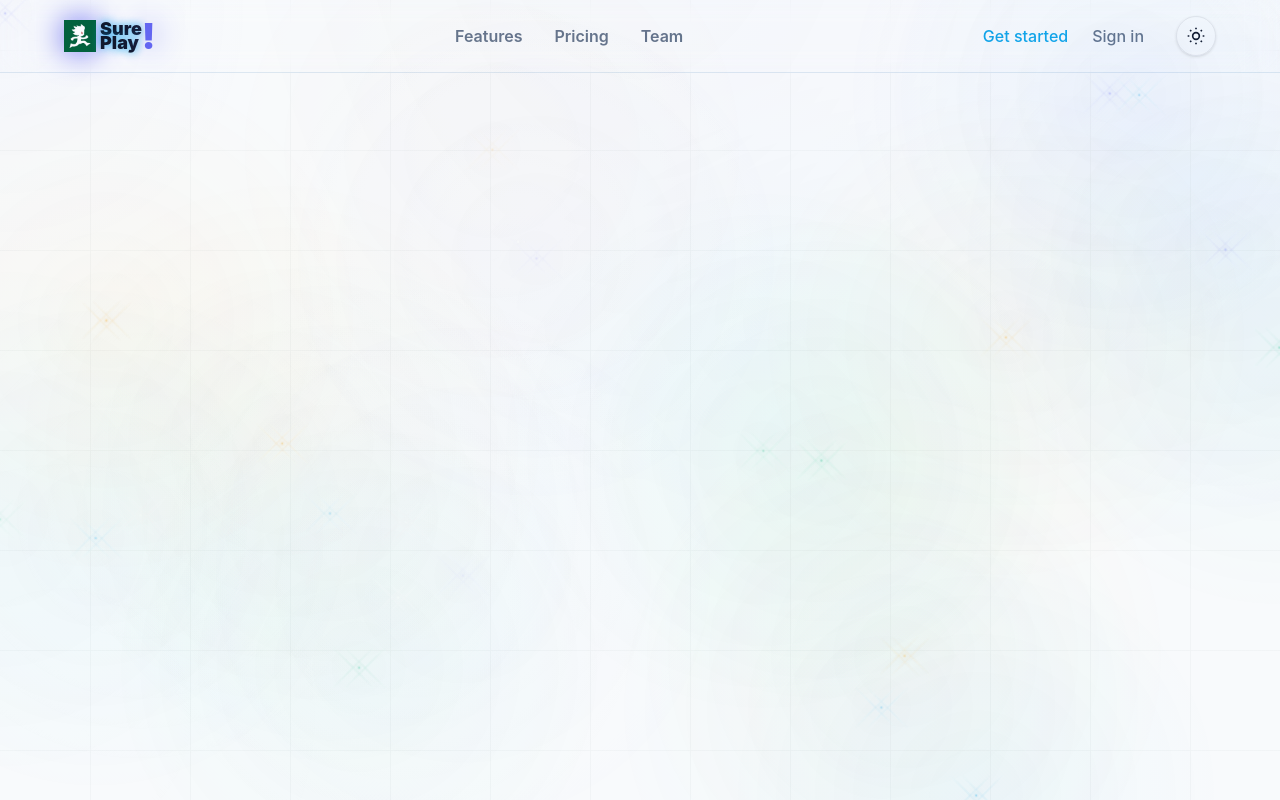
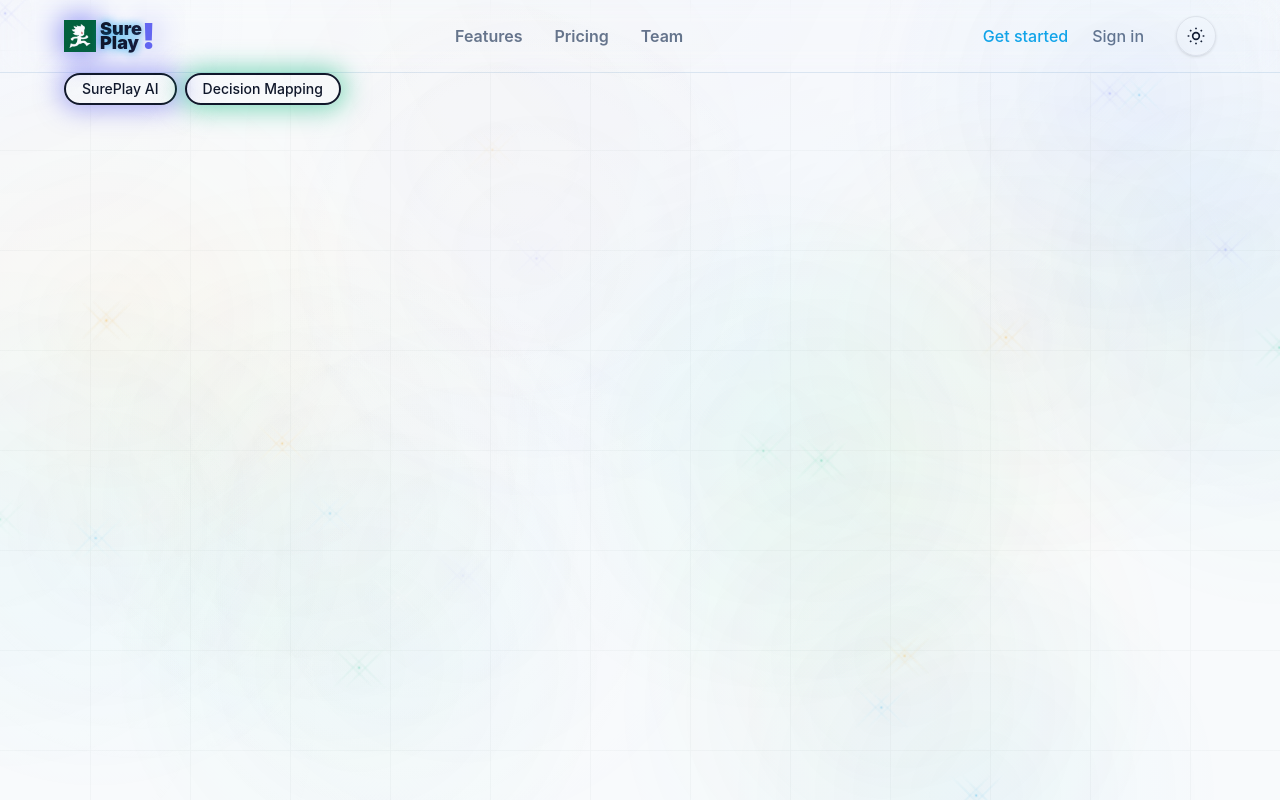
Before and after one commit to GioMarcolla/sure-x, a Next.js app: page / in a window 1280 px wide. Built offline with nearby package versions, Linux system fonts and the light colour scheme; no server answers.

Commit message:
Adde SurePill

```diff
--- a/src/app/layout.tsx
+++ b/src/app/layout.tsx
@@ -83,11 +83,11 @@ const RootLayout: FC<RootLayoutProps> = async ({
     return (
         <html
             lang="en"
-            className={`h-full antialiased ${theme ?? ''}`}
+            className={`min-h-dvh antialiased ${theme ?? ''}`}
             suppressHydrationWarning
         >
             <head>{!theme && <SureThemeScript />}</head>
-            <body className="flex min-h-full flex-col">
+            <body className="relative flex min-h-dvh flex-col">
                 {children}
                 <SpeedInsights />
                 <Analytics />
@@ -96,4 +96,6 @@ const RootLayout: FC<RootLayoutProps> = async ({
     );
 };
 
+RootLayout.displayName = 'RootLayout';
+
 export default RootLayout;
--- a/src/app/page.tsx
+++ b/src/app/page.tsx
@@ -1,3 +1,4 @@
+import SureHero from '@/components/home/SureHero';
 import SureHeader from '@/components/SureHeader';
 import SureStarfield from '@/components/SureStarfield';
 import { FC, HTMLAttributes, ReactElement } from 'react';
@@ -8,7 +9,9 @@ const Home: FC<HomeProps> = (): ReactElement => {
     return (
         <>
             <SureHeader />
-            <main></main>
+            <main className="px-[5%]">
+                <SureHero />
+            </main>
             <footer></footer>
 
             <SureStarfield />
--- /dev/null
+++ b/src/components/SurePill.tsx
@@ -0,0 +1,52 @@
+import { cn } from '@/lib/tailwind.utils';
+import { FC, HTMLAttributes, ReactElement } from 'react';
+
+const COLOR_MAP: Record<string, string> = {
+    primary: '--accent',
+    strong: '--accent-strong',
+    warm: '--accent-warm',
+    mint: '--accent-mint',
+    contrast: '--accent-contrast',
+};
+
+const GLOW_OFFSET = '5px';
+const GLOW_SIZE = '25px';
+
+type SurePillProps = HTMLAttributes<HTMLSpanElement> & {
+    text: string;
+    tint?: 'primary' | 'strong' | 'warm' | 'mint' | 'contrast';
+    glow?: boolean;
+    icon?: ReactElement;
+};
+
+const SurePill: FC<SurePillProps> = ({
+    className,
+    text,
+    icon,
+    glow = false,
+    tint = 'primary',
+    ...props
+}): ReactElement => {
+    return (
+        <span
+            className={cn(
+                'flex flex-row justify-between rounded-full border-2 px-4 py-1 backdrop-blur-sm backdrop-opacity-10',
+                `bg-(${COLOR_MAP[tint]})/30 border-(${COLOR_MAP[tint]})/10 text-(--ink)`,
+                className
+            )}
+            style={{
+                boxShadow: glow
+                    ? `0 0 ${GLOW_SIZE} ${GLOW_OFFSET} color-mix(in srgb, var(${COLOR_MAP[tint]}) 50%, transparent)`
+                    : undefined,
+            }}
+            {...props}
+        >
+            {icon && icon}
+            <span className="text-sm font-medium">{text}</span>
+        </span>
+    );
+};
+
+SurePill.displayName = 'SurePill';
+
+export default SurePill;
--- /dev/null
+++ b/src/components/home/SureHero.tsx
@@ -0,0 +1,19 @@
+import { FC, HTMLAttributes, ReactElement } from 'react';
+import SurePill from '@/components/SurePill';
+
+type SureHeroProps = HTMLAttributes<HTMLDivElement> & {};
+
+const SureHero: FC<SureHeroProps> = (): ReactElement => {
+    return (
+        <div>
+            <div className="flex flex-row gap-2">
+                <SurePill text="SurePlay AI" glow />
+                <SurePill text="Decision Mapping" tint="mint" glow />
+            </div>
+        </div>
+    );
+};
+
+SureHero.displayName = 'SureHero';
+
+export default SureHero;
```
